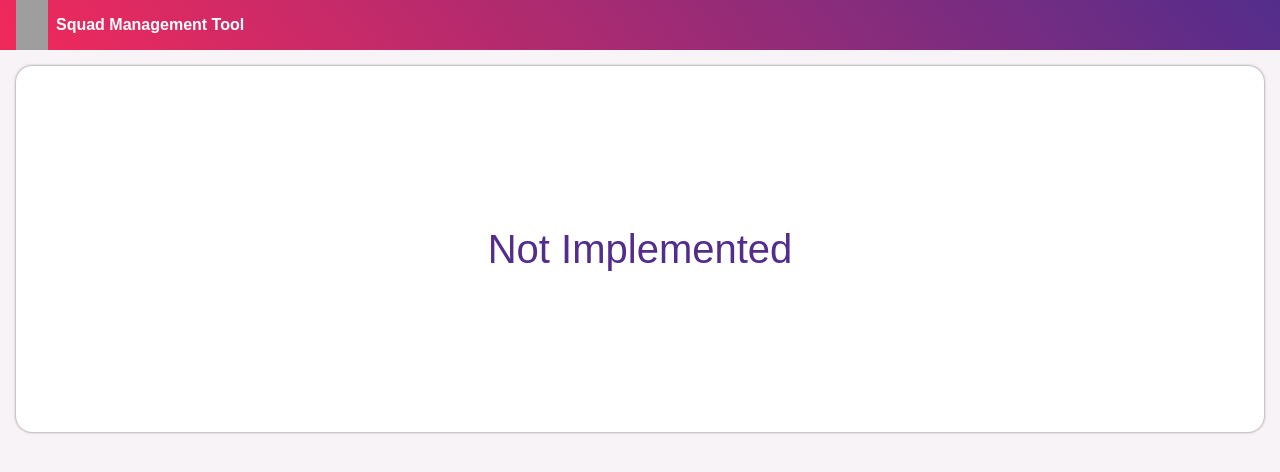
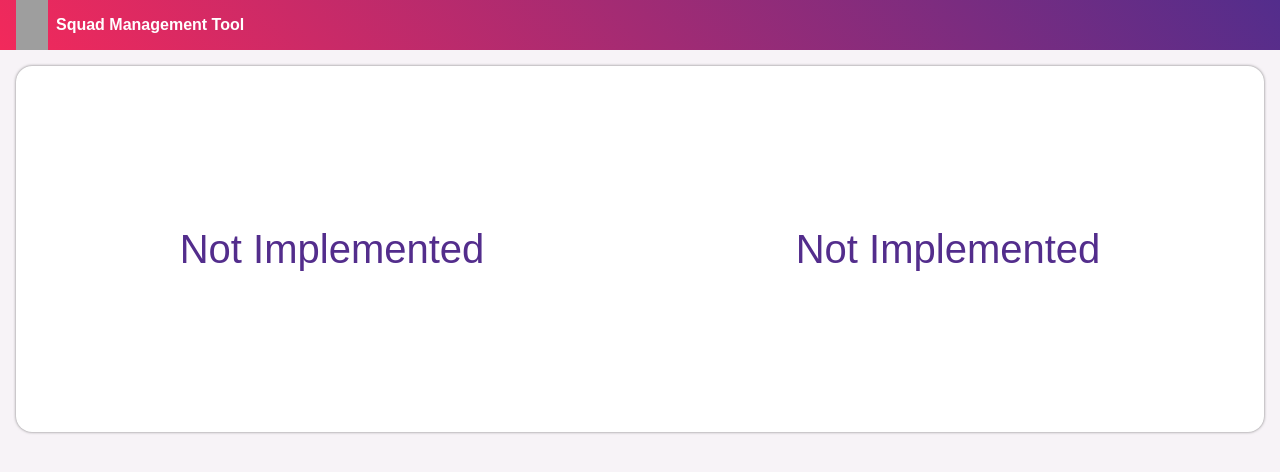
Before and after one commit to erickSuh/401-venturus-challenge, a React (Create React App) app: page /team in a window 1280 px wide. Shown: the top 472 px of the page. Built offline with nearby package versions, Linux system fonts and the light colour scheme; grey boxes are pictures that could not be loaded.

Commit message:
feat: add commit automation and change base components

```diff
--- /dev/null
+++ b/commitlint.config.js
@@ -0,0 +1,3 @@
+module.exports = {
+  extends: ['@commitlint/config-conventional'],
+};
--- a/src/components/BaseColumn/index.js
+++ b/src/components/BaseColumn/index.js
@@ -3,12 +3,13 @@ import PropTypes from 'prop-types';
 
 import { Container } from './styles';
 
-function BaseColumn({ style, children }) {
-  return <Container style={style}>{children}</Container>;
+function BaseColumn({ style, children, className }) {
+  return <Container className={className} style={style}>{children}</Container>;
 }
 
 BaseColumn.propTypes = {
   children: PropTypes.element,
+  className: PropTypes.string,
   style: PropTypes.object,
 };
 
--- a/src/components/BaseLayout/index.js
+++ b/src/components/BaseLayout/index.js
@@ -3,12 +3,13 @@ import PropTypes from 'prop-types';
 
 import { Container } from './styles';
 
-function BaseLayout({ style, children }) {
-  return <Container style={style}>{children}</Container>;
+function BaseLayout({ style, children, className }) {
+  return <Container className={className} style={style}>{children}</Container>;
 }
 
 BaseLayout.propTypes = {
   children: PropTypes.element,
+  className: PropTypes.string,
   style: PropTypes.object,
 };
 
--- a/src/containers/MyAccount/index.js
+++ b/src/containers/MyAccount/index.js
@@ -35,7 +35,7 @@ function MyAccount() {
   return (
     <>
       <Header />
-      <BaseLayout>
+      <BaseLayout className="fadeUp">
         <BaseColumn>
           <Panel header={t('my_teams')} headerComponent={headerComponent}>
             <div className="row">
--- a/src/containers/Team/index.js
+++ b/src/containers/Team/index.js
@@ -9,12 +9,17 @@ function Team() {
   return (
     <>
       <Header />
-      <BaseLayout>
-        <BaseColumn>
-          <Panel>
-            <Placeholder height="350px" />
-          </Panel>
-        </BaseColumn>
+      <BaseLayout className="fadeUp">
+        <Panel>
+          <div style={{ display: 'flex' }}>
+            <BaseColumn>
+              <Placeholder height="350px" />
+            </BaseColumn>
+            <BaseColumn>
+              <Placeholder height="350px" />
+            </BaseColumn>
+          </div>
+        </Panel>
       </BaseLayout>
     </>
   );
--- a/src/theme/global.js
+++ b/src/theme/global.js
@@ -35,6 +35,30 @@ export default createGlobalStyle`
     border: none;
   }
 
+  @-webkit-keyframes fadeUpAnimation {
+    0%   { opacity: 0; transform: translateY(20px) }
+    100% { opacity: 1; transform: translateY(0) }
+  }
+  @-moz-keyframes fadeUpAnimation {
+    0%   { opacity: 0; transform: translateY(20px) }
+    100% { opacity: 1; transform: translateY(0) }
+  }
+  @-o-keyframes fadeUpAnimation {
+    0%   { opacity: 0; transform: translateY(20px) }
+    100% { opacity: 1; transform: translateY(0) }
+  }
+  @keyframes fadeUpAnimation {
+    0%   { opacity: 0; transform: translateY(20px) }
+    100% { opacity: 1; transform: translateY(0) }
+  }
+
+  .fadeUp {
+    -webkit-animation: fadeUpAnimation 1s; /* Safari 4+ */
+    -moz-animation:    fadeUpAnimation 1s; /* Fx 5+ */
+    -o-animation:      fadeUpAnimation 1s; /* Opera 12+ */
+    animation:         fadeUpAnimation 1s; /* IE 10+, Fx 29+ */
+  }
+
   body {
     color: ${(props) => (props.theme.colors.primary)};
     background: #f7f3f7;
```
Also changed, not shown: package.json (+27 -11 lines).
